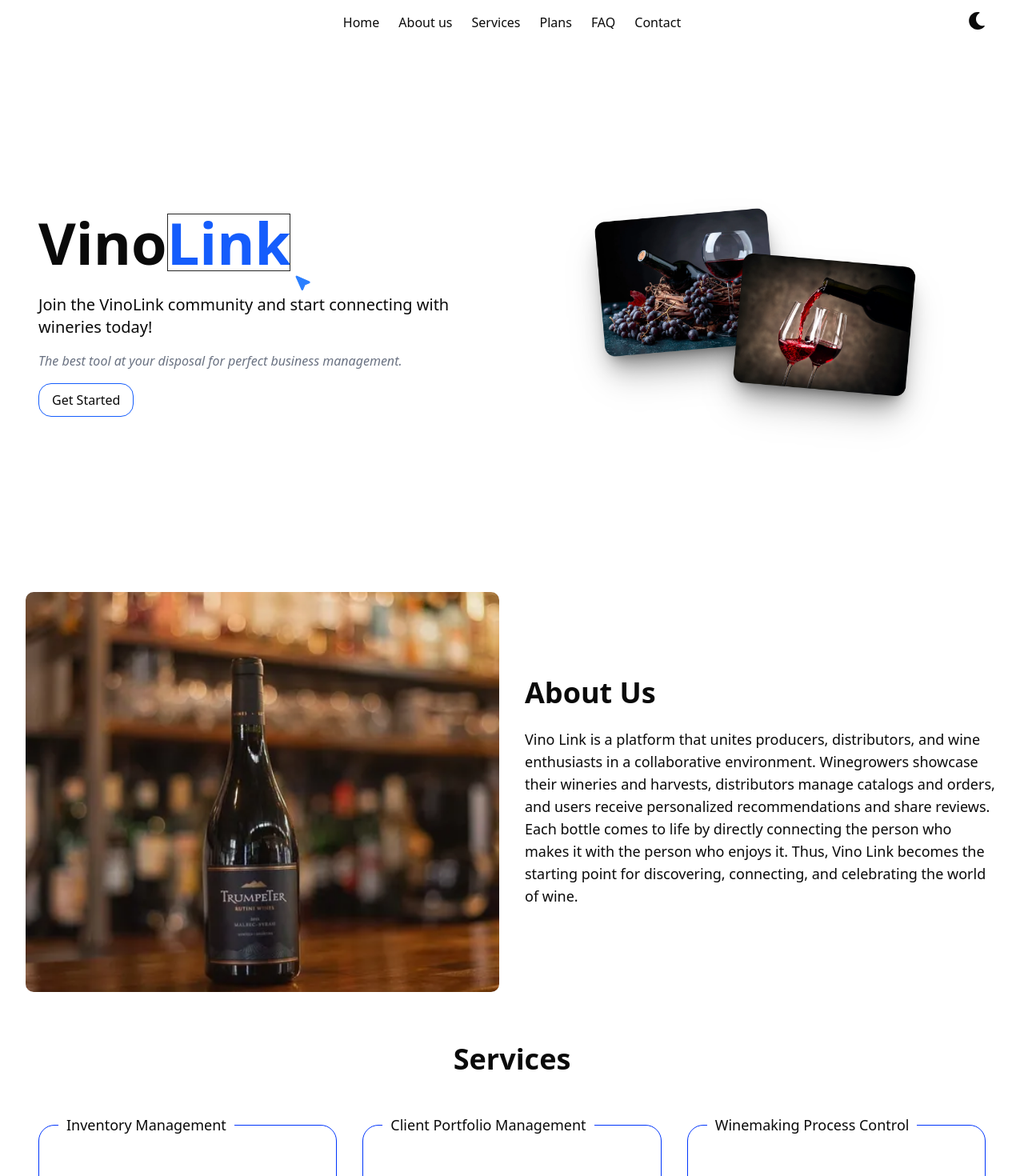
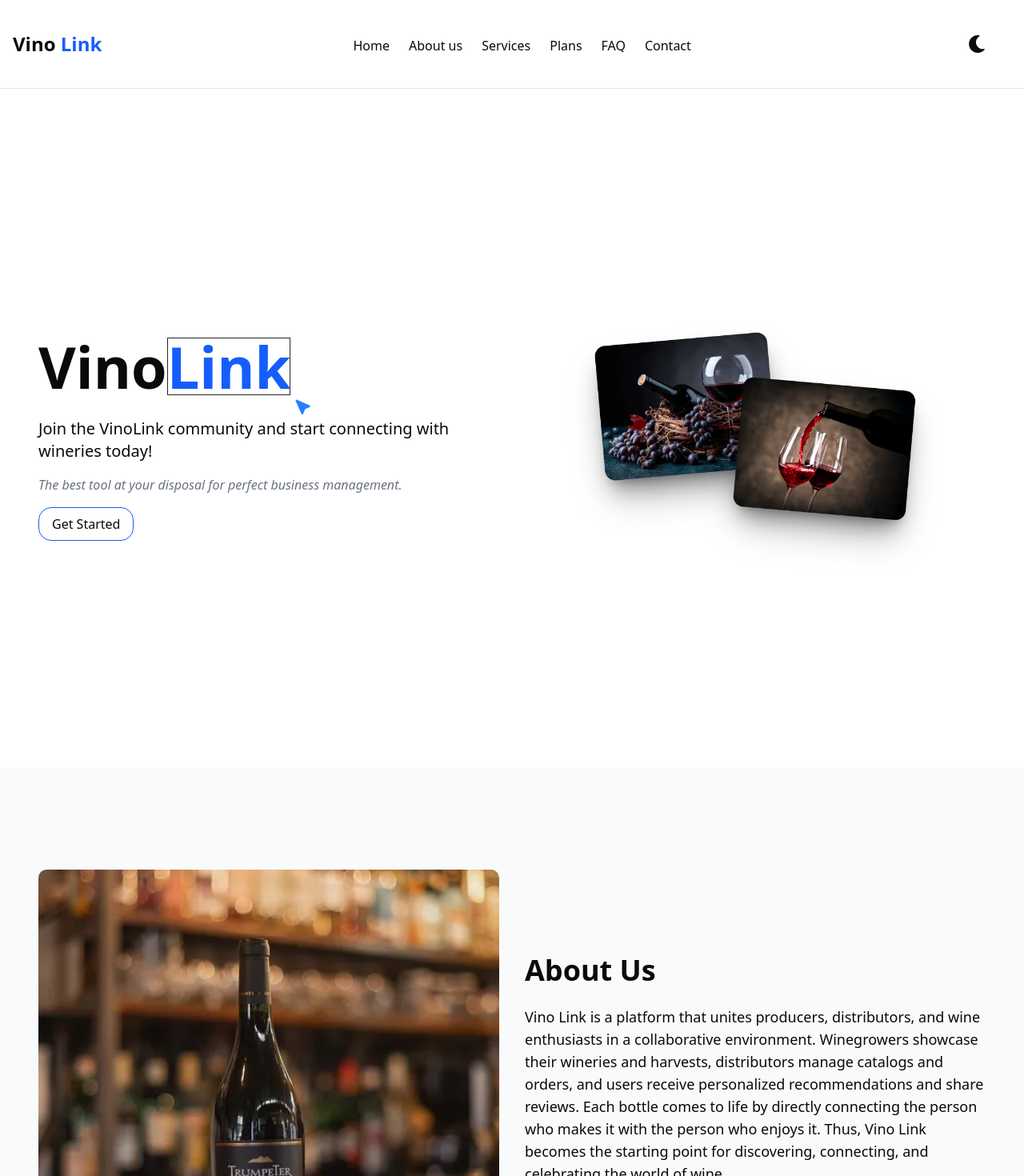
Before and after one commit to equinox-1092/VinoLink-Page, a Next.js app: page / in a window 1280 px wide. Shown: the top 1470 px of the page at 80% size. Built offline with nearby package versions, Linux system fonts and the light colour scheme.

Commit message:
feat(page): add scroll for the sections

```diff
--- a/src/app/page.tsx
+++ b/src/app/page.tsx
@@ -9,22 +9,62 @@ import { Contact } from "./components/contact";
 
 export default function Home() {
   return (
-    <div>
-      <header className="relative flex items-center justify-center animate-fade-in-down animate-duration-1000">
+    <div className="min-h-screen flex flex-col">
+      <header className="sticky top-0 z-50 bg-white/80 dark:bg-gray-900/80 backdrop-blur-sm py-3 border-b border-gray-200 dark:border-gray-700">
+        <div className="container mx-auto px-4">
+          <div className="flex items-center justify-between w-full">
+            <div className="flex-shrink-0">
+              <span className="text-2xl font-bold whitespace-nowrap">
+                Vino <span className="text-blue-600">Link</span>
+              </span>
+            </div>
             <Navbar />
-        <div className="absolute right-4">
             <DarkLight />
           </div>
+        </div>
       </header>
-      <main>
+
+      <main className="flex-grow">
+        <section id="home" className="py-24 scroll-mt-20">
           <Hero />
+        </section>
+
+        <section id="about" className="py-24 bg-gray-50 dark:bg-gray-900/50 scroll-mt-20">
+          <div className="container mx-auto px-4">
             <AboutUs />
+          </div>
+        </section>
+
+        <section id="services" className="py-24 scroll-mt-20">
+          <div className="container mx-auto px-4">
             <Services />
+          </div>
+        </section>
+
+        <section id="plans" className="py-24 bg-gray-50 dark:bg-gray-900/50 scroll-mt-20">
+          <div className="container mx-auto px-4">
             <Plans />
+          </div>
+        </section>
+
+        <section id="faq" className="py-24 scroll-mt-20">
+          <div className="container mx-auto px-4">
             <Faq />
+          </div>
+        </section>
+
+        <section id="contact" className="py-24 bg-gray-50 dark:bg-gray-900/50 scroll-mt-20">
+          <div className="container mx-auto px-4">
             <Contact />
+          </div>
+        </section>
       </main>
-      <footer></footer>
+
+      <footer className="py-8  dark:bg-gray-900/80 dark:text-white">
+        <div className="container mx-auto px-4 text-center">
+          <p>© {new Date().getFullYear()} VinoLink. Todos los derechos reservados.</p>
+        </div>
+      </footer>
     </div>
   );
 }
```
Lines whose indentation alone changed are shown as unchanged.
